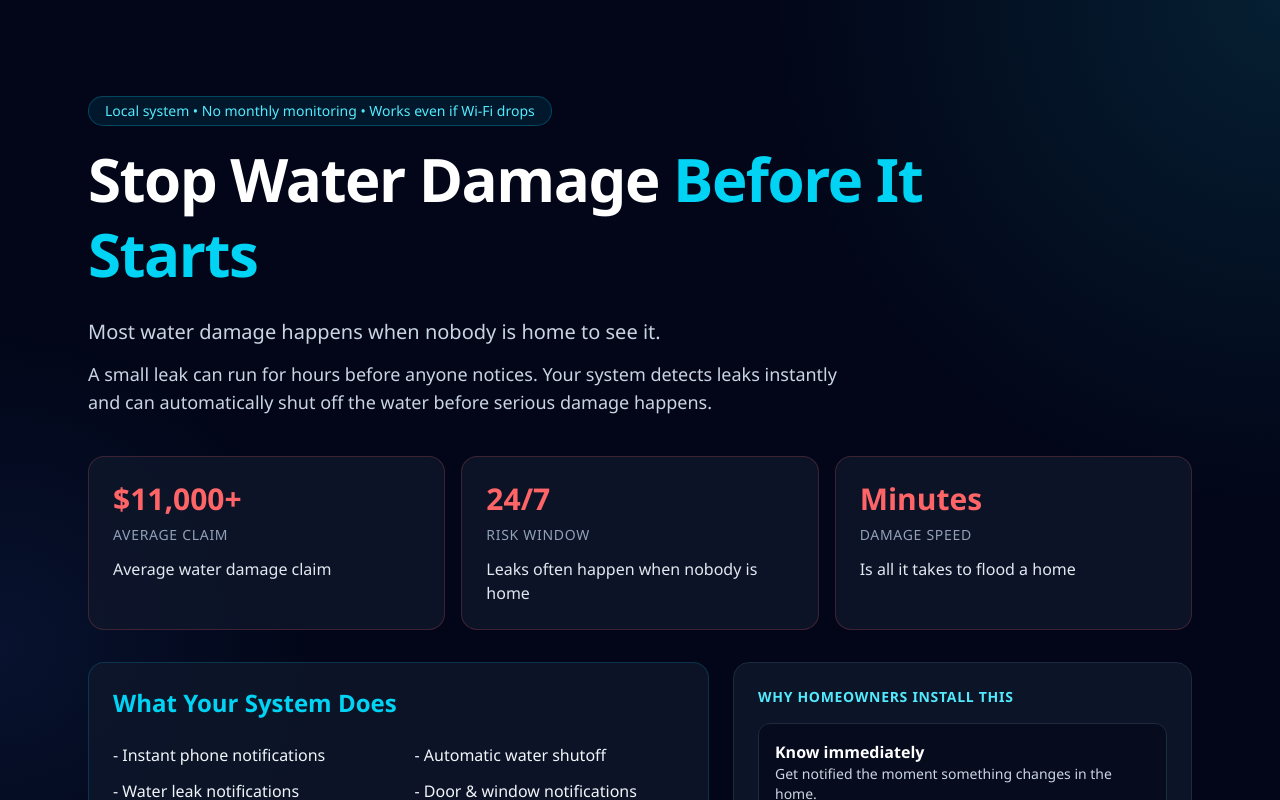
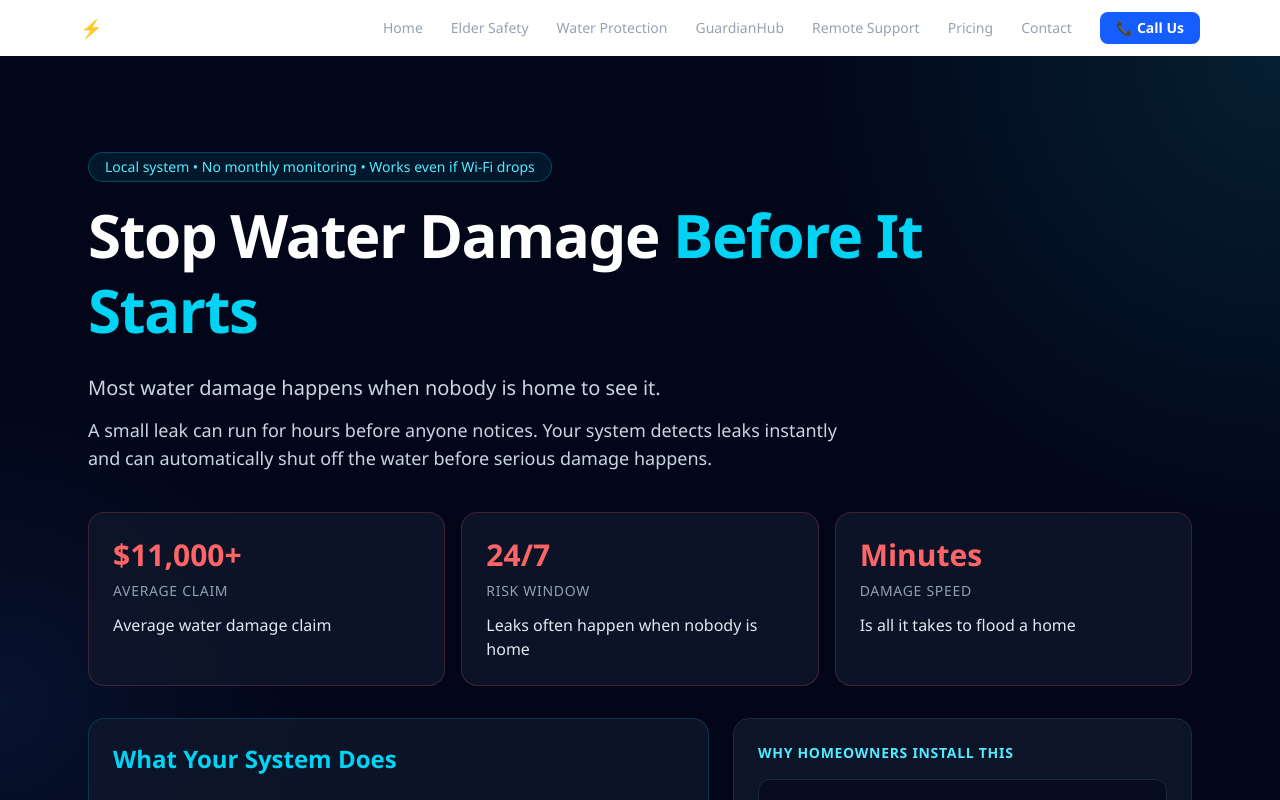
Before and after one commit to tompeezy/getnotified, a Next.js app: page / in a window 1280 px wide. Shown: the top 800 px of the page. Built offline with nearby package versions, Linux system fonts and the light colour scheme.

Commit message:
Add sticky NavBar with section anchors

```diff
--- a/app/page.tsx
+++ b/app/page.tsx
@@ -1,3 +1,4 @@
+import NavBar from "@/components/NavBar"
 import Hero from "@/components/Hero"
 import DamageRisk from "@/components/DamageRisk"
 import Markets from "@/components/Markets"
@@ -17,7 +18,8 @@ import SiteFooter from "@/components/SiteFooter"
 
 export default function Home() {
   return (
-    <main>
+    <main className="pt-14">
+      <NavBar/>
       <Hero/>
       <DamageRisk/>
       <HowItWorks/>
--- a/components/DamageRisk.tsx
+++ b/components/DamageRisk.tsx
@@ -1,6 +1,6 @@
 export default function DamageRisk() {
   return (
-    <section className="py-20 px-6 bg-slate-50">
+    <section id="water" className="py-20 px-6 bg-slate-50">
       <div className="max-w-4xl mx-auto">
         <h2 className="text-3xl font-extrabold text-[#1a2744] text-center mb-4">What One Leak Can Cost</h2>
         <p className="text-center text-slate-500 mb-12">Early detection makes the difference between a small problem and a major disaster.</p>
--- a/components/Markets.tsx
+++ b/components/Markets.tsx
@@ -8,7 +8,7 @@ const markets = [
 ]
 export default function Markets() {
   return (
-    <section className="py-20 px-6 bg-white">
+    <section id="elder-safety" className="py-20 px-6 bg-white">
       <div className="max-w-5xl mx-auto">
         <h2 className="text-3xl font-extrabold text-[#1a2744] text-center mb-4">Who We Protect</h2>
         <p className="text-center text-slate-500 mb-12">One platform. Five markets. Built for the people who need it most.</p>
--- /dev/null
+++ b/components/NavBar.tsx
@@ -0,0 +1,86 @@
+"use client"
+import { useState, useEffect } from "react"
+
+const links = [
+  { label: "Home", href: "#" },
+  { label: "Elder Safety", href: "#elder-safety" },
+  { label: "Water Protection", href: "#water" },
+  { label: "GuardianHub", href: "#guardianhub" },
+  { label: "Remote Support", href: "#remote-support" },
+  { label: "Pricing", href: "#packages" },
+  { label: "Contact", href: "#contact" },
+]
+
+export default function NavBar() {
+  const [scrolled, setScrolled] = useState(false)
+  const [menuOpen, setMenuOpen] = useState(false)
+
+  useEffect(() => {
+    const handler = () => setScrolled(window.scrollY > 20)
+    window.addEventListener("scroll", handler)
+    return () => window.removeEventListener("scroll", handler)
+  }, [])
+
+  return (
+    <nav className={`fixed top-0 left-0 right-0 z-50 transition-all duration-300 ${
+      scrolled ? "bg-gray-950/95 backdrop-blur shadow-lg border-b border-gray-800" : "bg-transparent"
+    }`}>
+      <div className="max-w-6xl mx-auto px-4 flex items-center justify-between h-14">
+
+        {/* Logo */}
+        <a href="#" className="font-bold text-white text-lg tracking-tight flex items-center gap-2">
+          <span className="text-blue-400">⚡</span> Get Notified LLC
+        </a>
+
+        {/* Desktop Links */}
+        <div className="hidden md:flex items-center gap-1">
+          {links.map((link) => (
+            <a
+              key={link.label}
+              href={link.href}
+              className="text-gray-400 hover:text-white text-sm font-medium px-3 py-1.5 rounded-lg hover:bg-gray-800 transition-colors"
+            >
+              {link.label}
+            </a>
+          ))}
+          <a
+            href="tel:7042397532"
+            className="ml-3 bg-blue-600 hover:bg-blue-500 text-white text-sm font-bold px-4 py-1.5 rounded-lg transition-colors"
+          >
+            📞 Call Us
+          </a>
+        </div>
+
+        {/* Mobile hamburger */}
+        <button
+          className="md:hidden text-gray-400 hover:text-white p-2"
+          onClick={() => setMenuOpen(!menuOpen)}
+        >
+          {menuOpen ? "✕" : "☰"}
+        </button>
+      </div>
+
+      {/* Mobile Menu */}
+      {menuOpen && (
+        <div className="md:hidden bg-gray-950 border-t border-gray-800 px-4 py-3 flex flex-col gap-1">
+          {links.map((link) => (
+            <a
+              key={link.label}
+              href={link.href}
+              onClick={() => setMenuOpen(false)}
+              className="text-gray-300 hover:text-white text-sm font-medium py-2 px-3 rounded-lg hover:bg-gray-800 transition-colors"
+            >
+              {link.label}
+            </a>
+          ))}
+          <a
+            href="tel:7042397532"
+            className="mt-2 bg-blue-600 text-white text-sm font-bold py-2 px-3 rounded-lg text-center"
+          >
+            📞 704-239-7532
+          </a>
+        </div>
+      )}
+    </nav>
+  )
+}
```
